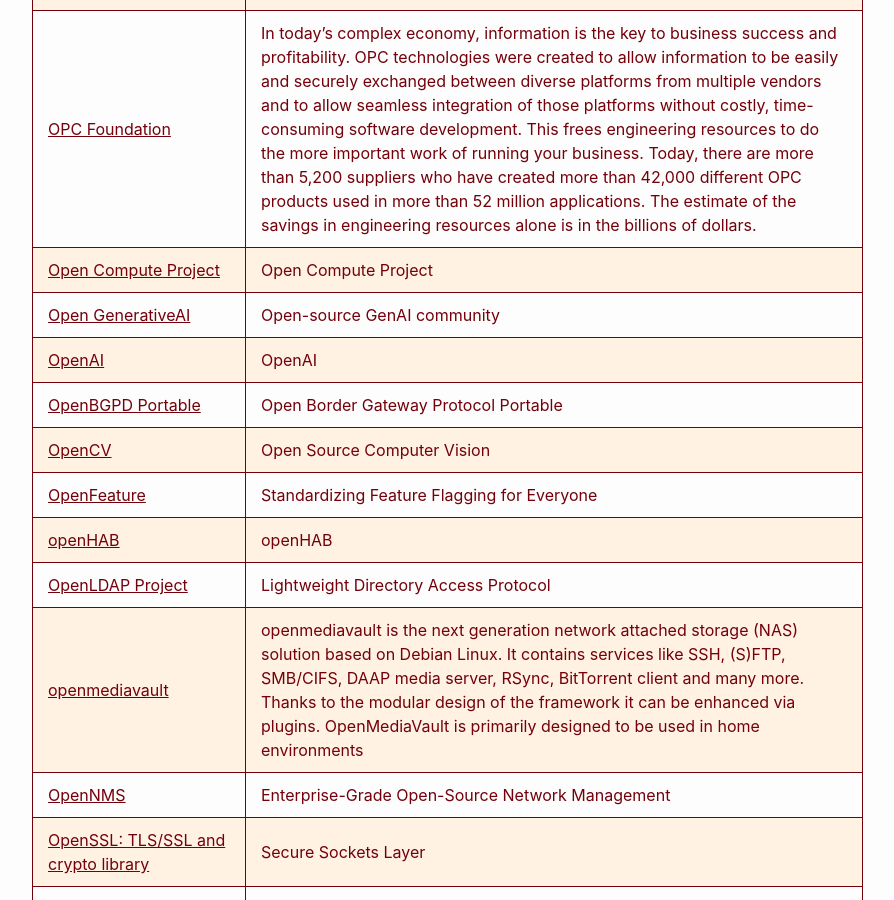
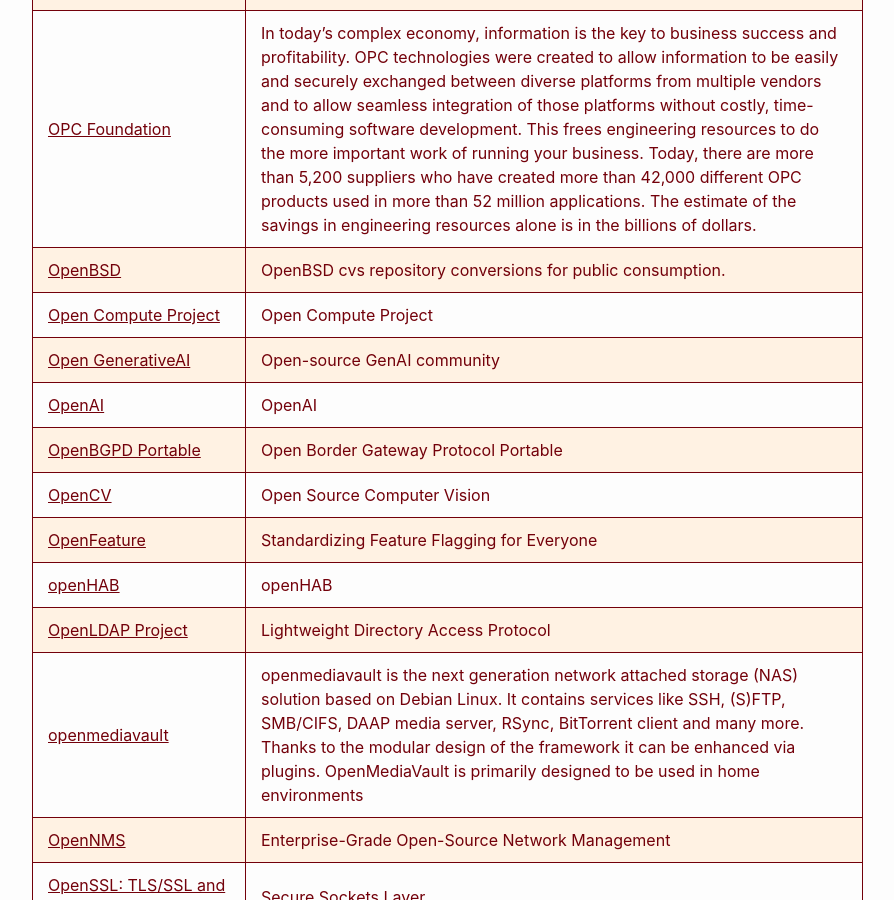
Before and after one commit to RalphHightower/RalphHightower, a Jekyll site: the page built from Computing/GitHubCompanyGovernment.md, in a window 1280 px wide and 900 px high, scrolled down 12318 px. Shown: the whole window, without its empty margins (238-1132 px from the left). Built offline with Jekyll 4.4.1, drawn with Linux system fonts in a browser that asks for light colours; our own code applies the rules of GitHub Pages for plain Markdown files.

Commit message:
[docs](doc): Update GitHubCompanyGovernment(OpenBSD)

```diff
--- a/Computing/GitHubCompanyGovernment.md
+++ b/Computing/GitHubCompanyGovernment.md
@@ -172,6 +172,7 @@
 | [NVIDIA Research Projects](https://github.com/NVlabs ) | NVIDIA Research |
 | [Octokit](https://github.com/octokit ) | Official clients for the GitHub API |
 | [OPC Foundation](https://github.com/OPCFoundation ) | In today’s complex economy, information is the key to business success and profitability. OPC technologies were created to allow information to be easily and securely exchanged between diverse platforms from multiple vendors and to allow seamless integration of those platforms without costly, time-consuming software development. This frees engineering resources to do the more important work of running your business. Today, there are more than 5,200 suppliers who have created more than 42,000 different OPC products used in more than 52 million applications. The estimate of the savings in engineering resources alone is in the billions of dollars. |
+| [OpenBSD](https://github.com/openbsd ) | OpenBSD cvs repository conversions for public consumption. |
 | [Open Compute Project](https://github.com/orgs/opencomputeproject/repositories ) | Open Compute Project |
 | [Open GenerativeAI](https://github.com/OpenGenerativeAI ) | Open-source GenAI community |
 | [OpenAI](https://github.com/openai ) | OpenAI |
```
